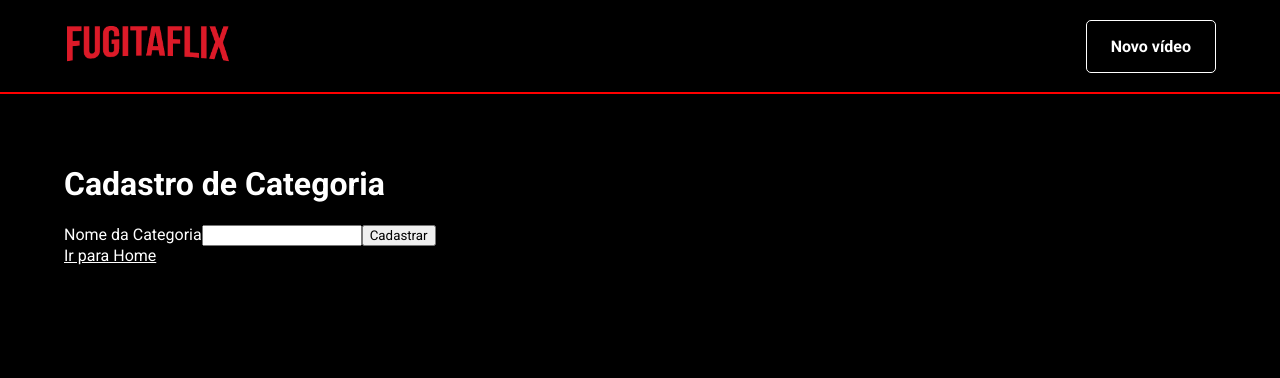
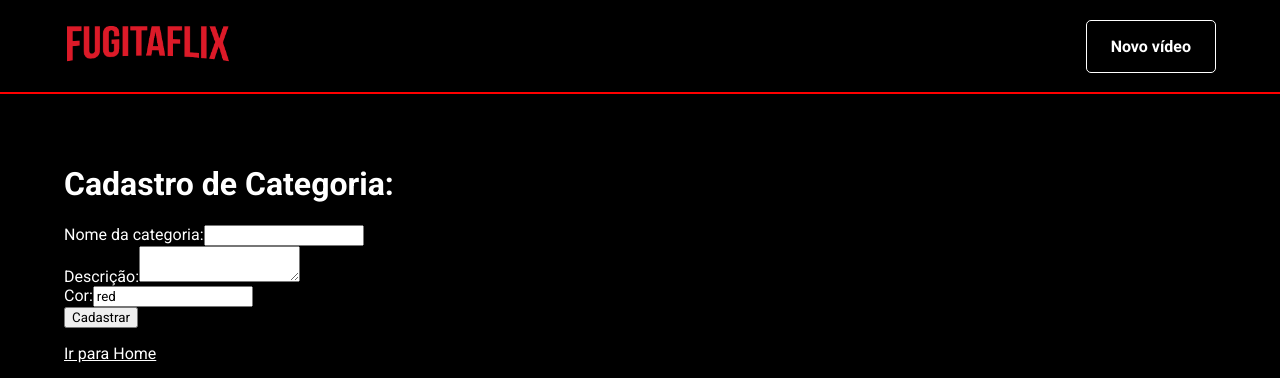
Before and after one commit to mateusfugita/reactflix, a React (Create React App) app: page /cadastro/categoria in a window 1280 px wide. Shown: the top 378 px of the page. Built offline with nearby package versions, Linux system fonts and the light colour scheme.

Commit message:
add form fields from category page

```diff
--- /dev/null
+++ b/src/components/FormField/index.js
@@ -0,0 +1,16 @@
+import React from 'react';
+
+export default function FormField({ label, type, name, value, onChange }){
+    return(
+        <div>
+            <label>{label}
+                <input
+                type={type}
+                name={name}
+                value={value}
+                onChange={onChange}
+                />
+            </label>
+        </div>
+    )
+}
--- a/src/pages/cadastro/Categoria/index.js
+++ b/src/pages/cadastro/Categoria/index.js
@@ -1,20 +1,78 @@
-import React from 'react';
+import React, { useState } from 'react';
 import { Link } from 'react-router-dom';
 import PageDefault from '../../../components/PageDefault';
+import FormField from '../../../components/FormField';
 
 export default function CadastroCategoria(){
+    const valoresIniciais = {
+        nome: '',
+        descricao: '',
+        cor: 'red'
+    };
+    const [categorias, setCategorias] = useState([]);
+    const [values, setValues] = useState(valoresIniciais);
+
+    function setValue(key, value){
+        setValues({
+            ...values,
+            [key]: value
+        });
+    }
+
+    function handleChange(e){
+        setValue(e.target.getAttribute('name'), e.target.value)
+    }
+
     return(
         <PageDefault>
-            <h1>Cadastro de Categoria</h1>
+            <h1>Cadastro de Categoria: {values.nome}</h1>
 
-            <form>
-                <label>Nome da Categoria
-                    <input type='text' />
-                </label>
+            <form onSubmit={function handleSubmit(e){
+                e.preventDefault();
+                setCategorias([
+                    ...categorias,
+                    values
+                ]);
+                setValues(valoresIniciais);
+            }}>
+                <FormField
+                    label='Nome da categoria:'
+                    type='text'
+                    name='nome'
+                    value={values.nome}
+                    onChange={handleChange}
+                />
+
+                <div>
+                    <label>Descrição:
+                        <textarea
+                        type='text'
+                        name='descricao'
+                        value={values.descricao}
+                        onChange={handleChange}
+                        />
+                    </label>
+                </div>
+
+                <FormField
+                    label='Cor:'
+                    type='cor'
+                    name='cor'
+                    value={values.cor}
+                    onChange={handleChange}
+                />
                 <button>
                     Cadastrar
                 </button>
             </form>
+
+            <ul>
+                {categorias.map((categoria, index) => {
+                    return(
+                        <li key={index}>{categoria.nome}</li>
+                    )
+                })}
+            </ul>
 
             <Link to='/'>
                 Ir para Home
```
